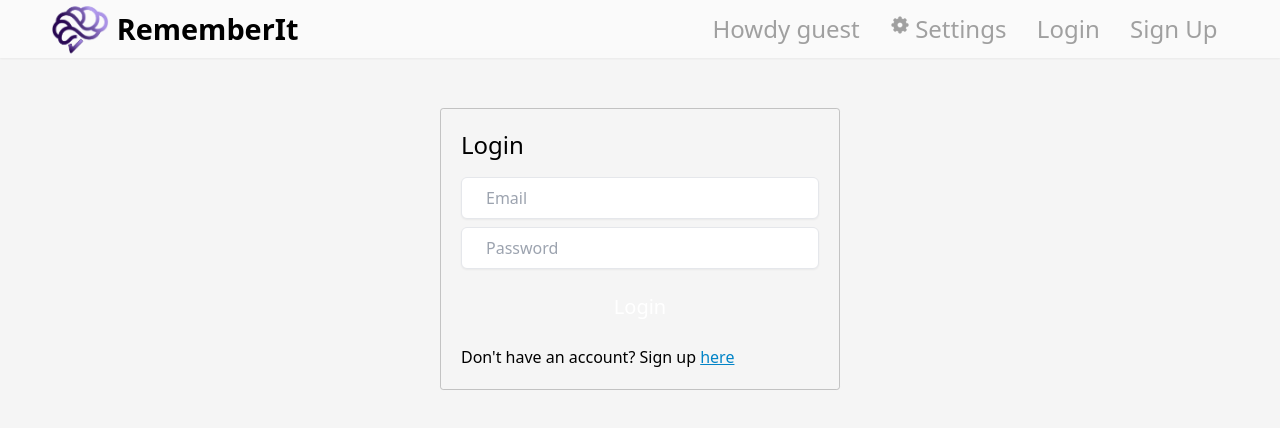
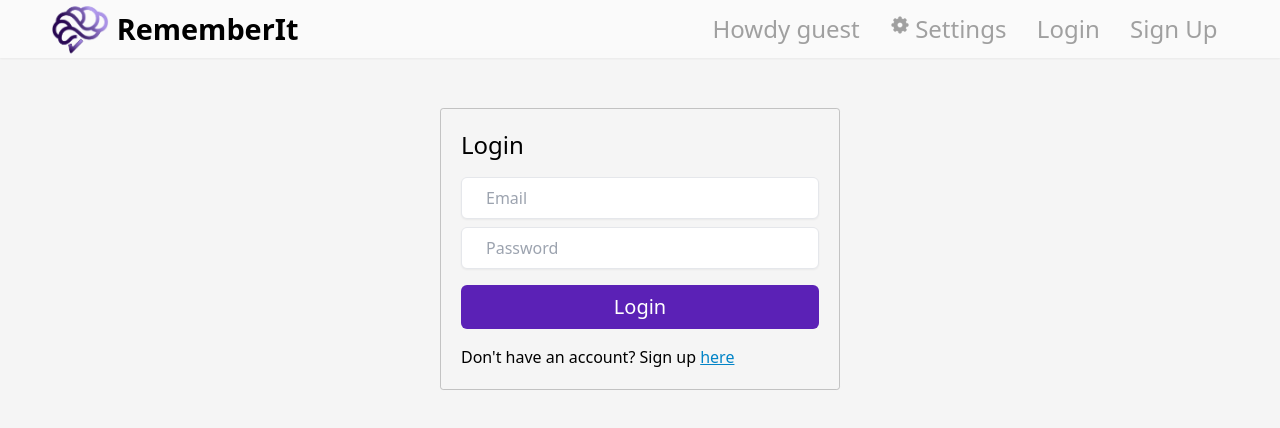
Before and after one commit to jocsp/RememberIt, a React (Vite) app: page /login in a window 1280 px wide. Shown: the top 428 px of the page. Built offline with nearby package versions, Linux system fonts and the light colour scheme; no server answers.

Commit message:
Update primary button styles for consistency and improved design

```diff
--- a/src/index.css
+++ b/src/index.css
@@ -65,6 +65,12 @@ body {
 
 .text-input:focus {
   outline: var(--primary-500) solid 1px;
+}
+
+.primary-button {
+  background-color: var(--primary-500);
+  border-radius: 0.8rem;
+  width: 80%;
 }
 
 /* MEDIA QUERIES */
--- a/src/styles/components.css
+++ b/src/styles/components.css
@@ -1,5 +1,5 @@
 .primary-button {
-  background-color: var(--primary);
+  background-color: var(--primary-500);
   font-size: 1.25rem;
   line-height: 1.75rem;
   padding: 0.5rem 1.5rem;
@@ -8,7 +8,7 @@
 }
 
 .primary-button:hover {
-  background-color: var(--primary-light);
+  background-color: var(--primary-600);
   cursor: pointer;
 }
 
```
